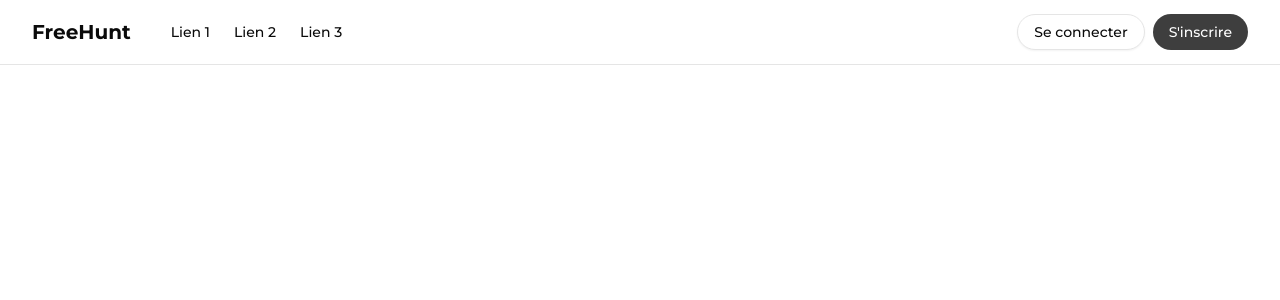
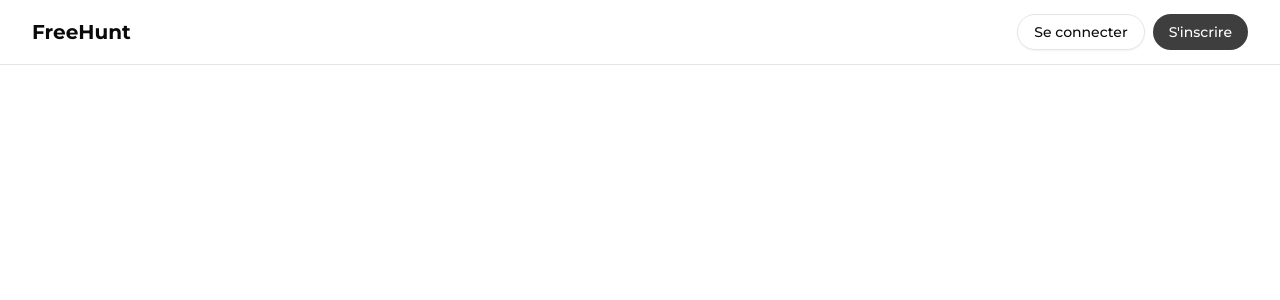
Before and after one commit to CheickLa/Freehunt, a Next.js app in the folder frontend/: page / in a window 1280 px wide. Shown: the top 300 px of the page. Built offline with nearby package versions, Linux system fonts and the light colour scheme.

Commit message:
Comment out navbar items

```diff
--- a/frontend/components/navigation-menu.tsx
+++ b/frontend/components/navigation-menu.tsx
@@ -8,10 +8,10 @@ import { Button } from "@/components/ui/button";
 import { Sheet, SheetContent, SheetTrigger } from "@/components/ui/sheet";
 
 // Navigation links configuration
-const NAV_LINKS = [
-  { href: "/", label: "Lien 1" },
-  { href: "/", label: "Lien 2" },
-  { href: "/", label: "Lien 3" },
+const NAV_LINKS: { href: string; label: string }[] = [
+  // { href: "/", label: "Lien 1" },
+  // { href: "/", label: "Lien 2" },
+  // { href: "/", label: "Lien 3" },
 ];
 
 // Auth links configuration
```
